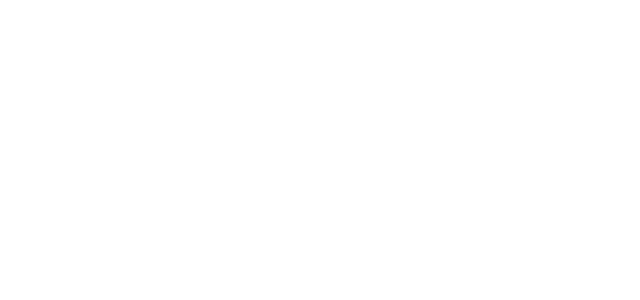
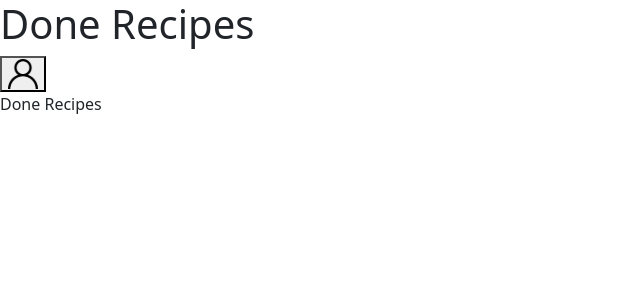
Before and after one commit to SamuelRocha91/ProjectRecipesApp, a React (Create React App) app: page /done-recipes in a window 1280 px wide. Shown: the top 300 px of the page, without its empty margins (0-640 px from the left). Built offline with nearby package versions, Linux system fonts and the light colour scheme.

Commit message:
Desenvolve o Header com  renderização condicional por página+ implementação inicial dos radio buttons

```diff
--- a/src/App.js
+++ b/src/App.js
@@ -4,9 +4,14 @@
 import { Route, Switch } from 'react-router-dom';
 import Recipes from './pages/Recipes';
 import Login from './pages/Login';
+import AppProvider from './context/AppProvider';
+import Profile from './pages/Profile';
+import DoneRecipes from './pages/DoneRecipes';
+import FavoriteRecipes from './pages/FavoriteRecipes';
 
 function App() {
   return (
+    <AppProvider>
       <Switch>
         <Route exact path="/" component={ Login } />
         <Route path="/meals" render={ (props) => <Recipes { ...props } /> } />
@@ -15,10 +20,11 @@
         <Route path="/drinks/:id-da-receita" />
         <Route path="/meals/:id-da-receita/in-progress" />
         <Route path="/drinks/:id-da-receita/in-progress" />
-      <Route path="/profile" />
-      <Route path="/done-recipes" />
-      <Route path="/favorite-recipes" />
+        <Route path="/profile" component={ Profile } />
+        <Route path="/done-recipes" component={ DoneRecipes } />
+        <Route path="/favorite-recipes" component={ FavoriteRecipes } />
       </Switch>
+    </AppProvider>
   );
 }
 
--- a/src/components/Header.jsx
+++ b/src/components/Header.jsx
@@ -1,11 +1,57 @@
-import React from 'react';
+import React, { useContext, useEffect } from 'react';
+import PropTypes from 'prop-types';
+import { Link } from 'react-router-dom';
+import profileIcon from '../images/profileIcon.svg';
+import searchImg from '../images/searchIcon.svg';
+import appContext from '../context/AppContext';
+import SearchBar from './SearchBar';
 
-function Header() {
+function Header({ title, enableSearchIcon = true }) {
+  const {
+    searchIcon,
+    setSearchIcon,
+    searchBox,
+    setSearchBox,
+  } = useContext(appContext);
+
+  useEffect(() => {
+    setSearchIcon(enableSearchIcon);
+  }, [setSearchIcon, enableSearchIcon]);
+
   return (
-    <div>
-      <span>Header</span>
-    </div>
+    <header>
+      <h1 data-testid="page-title">{ title }</h1>
+      <Link to="/profile">
+        <button
+          type="button"
+        >
+          <img
+            data-testid="profile-top-btn"
+            src={ profileIcon }
+            alt="profile-icon"
+          />
+        </button>
+      </Link>
+
+      { searchIcon
+        && (
+          <button type="button" onClick={ () => setSearchBox(!searchBox) }>
+            <img
+              src={ searchImg }
+              alt="search-icon"
+              data-testid="search-top-btn"
+            />
+          </button>
+        )}
+      { searchBox
+       && <SearchBar /> }
+    </header>
   );
 }
 
+Header.propTypes = {
+  title: PropTypes.string.isRequired,
+  enableSearchIcon: PropTypes.bool,
+};
+
 export default Header;
--- a/src/components/SearchBar.jsx
+++ b/src/components/SearchBar.jsx
@@ -3,7 +3,43 @@
 function SearchBar() {
   return (
     <div>
-      <span>SearchBar</span>
+      <input
+        type="text"
+        data-testid="search-input"
+      />
+      <div className="radio-buttons-container">
+        <label>
+          Ingrediente
+          <input
+            type="radio"
+            name="radio-buttons"
+            data-testid="ingredient-search-radio"
+          />
+        </label>
+        <label>
+          Name
+          <input
+            type="radio"
+            name="radio-buttons"
+            data-testid="name-search-radio"
+          />
+        </label>
+        <label>
+          First letter
+          <input
+            type="radio"
+            name="radio-buttons"
+            data-testid="first-letter-search-radio"
+          />
+        </label>
+      </div>
+      <div>
+        <button
+          data-testid="exec-search-btn"
+        >
+          Buscar
+        </button>
+      </div>
     </div>
   );
 }
--- /dev/null
+++ b/src/context/AppContext.js
@@ -0,0 +1,5 @@
+import { createContext } from 'react';
+
+const appContext = createContext();
+
+export default appContext;
--- /dev/null
+++ b/src/context/AppProvider.js
@@ -0,0 +1,27 @@
+import React, { useState, useMemo } from 'react';
+import PropTypes from 'prop-types';
+import appContext from './AppContext';
+
+function AppProvider({ children }) {
+  const [searchIcon, setSearchIcon] = useState(true); // estado para controlar a renderização do icone de busca
+  const [searchBox, setSearchBox] = useState(false); // estado para controlar a visibilidade da barra de pesquisa
+
+  const context = useMemo(() => ({
+    searchIcon,
+    setSearchIcon,
+    searchBox,
+    setSearchBox,
+  }), [searchIcon, setSearchIcon, searchBox, setSearchBox]);
+
+  return (
+    <appContext.Provider value={ context }>
+      {children}
+    </appContext.Provider>
+  );
+}
+
+AppProvider.propTypes = {
+  children: PropTypes.node,
+}.isRequired;
+
+export default AppProvider;
--- a/src/pages/DoneRecipes.js
+++ b/src/pages/DoneRecipes.js
@@ -0,0 +1,16 @@
+import React from 'react';
+import Header from '../components/Header';
+
+function DoneRecipes() {
+  return (
+    <div>
+      <Header
+        title="Done Recipes"
+        enableSearchIcon={ false }
+      />
+      <span>Done Recipes</span>
+    </div>
+  );
+}
+
+export default DoneRecipes;
--- a/src/pages/FavoriteRecipes.js
+++ b/src/pages/FavoriteRecipes.js
@@ -0,0 +1,16 @@
+import React from 'react';
+import Header from '../components/Header';
+
+function FavoriteRecipes() {
+  return (
+    <div>
+      <Header
+        title="Favorite Recipes"
+        enableSearchIcon={ false }
+      />
+      <span>Favorite Recipes</span>
+    </div>
+  );
+}
+
+export default FavoriteRecipes;
--- a/src/pages/Profile.js
+++ b/src/pages/Profile.js
@@ -0,0 +1,15 @@
+import React from 'react';
+import Header from '../components/Header';
+
+function Profile() {
+  return (
+    <div>
+      <Header
+        title="Profile"
+        enableSearchIcon={ false }
+      />
+    </div>
+  );
+}
+
+export default Profile;
--- a/src/pages/Recipes.js
+++ b/src/pages/Recipes.js
@@ -1,5 +1,6 @@
 import { useEffect, useState } from 'react';
 import propTypes from 'prop-types';
+import Header from '../components/Header';
 
 function Recipes({ location }) {
   const [foods, setFoods] = useState([]);
@@ -55,6 +56,8 @@
 
   return (
     <div>
+      { location.pathname === '/meals' && <Header title="Meals" /> }
+      { location.pathname === '/drinks' && <Header title="Drinks" />}
       {categories && categories.map((categorie, index) => (
         <button
           key={ `${categorie} ${index}` }
```
Also changed, not shown: 1 other file (tests, documents, lock files or other folders). Lines whose indentation alone changed are shown as unchanged.
